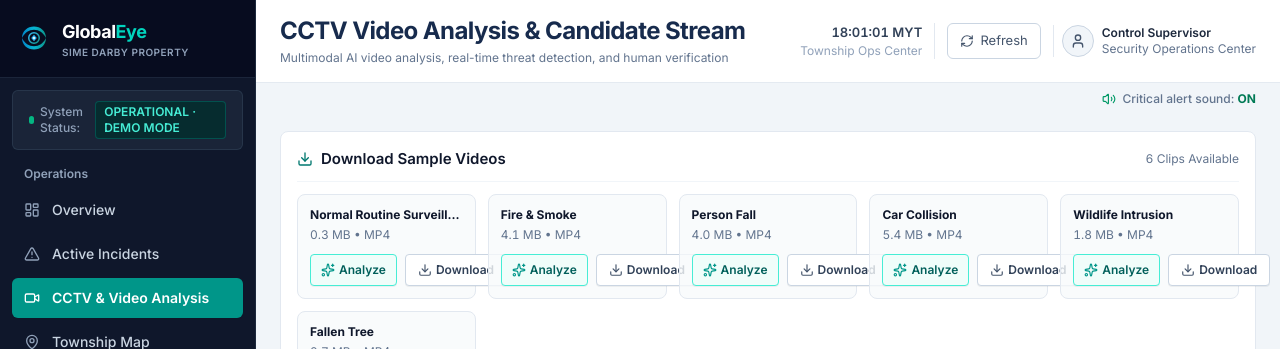
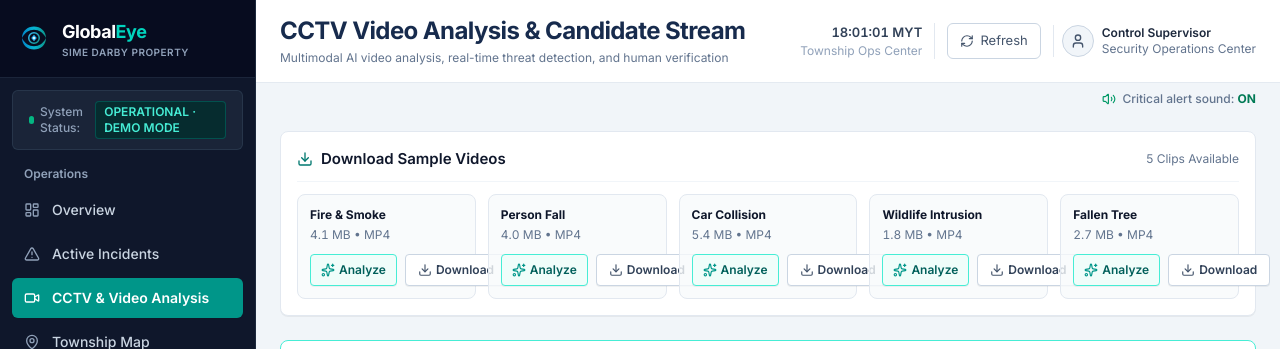
Before and after one commit to ado0330/SimeDarbyAIDetector, a Next.js app in the folder frontend/: page / in a window 1280 px wide. Both pictures are taken after a click on the button "Upload Clip". Shown: the top 349 px of the page. Built offline with nearby package versions, Linux system fonts and the light colour scheme; no server answers.

Commit message:
remove normal routine surveillance sample video clip from video analysis view

```diff
--- a/frontend/src/components/views/VideoAnalysisView.tsx
+++ b/frontend/src/components/views/VideoAnalysisView.tsx
@@ -41,13 +41,6 @@
 }
 
 export const SAMPLE_VIDEO_CLIPS: SampleClip[] = [
-  {
-    id: "sample-normal-activity",
-    name: "Normal Routine Surveillance",
-    filename: "cctv_live_stream.mp4",
-    url: "/samples/cctv_live_stream.mp4",
-    size: "0.3 MB",
-  },
   {
     id: "sample-fire-and-smoke",
     name: "Fire & Smoke",
```
